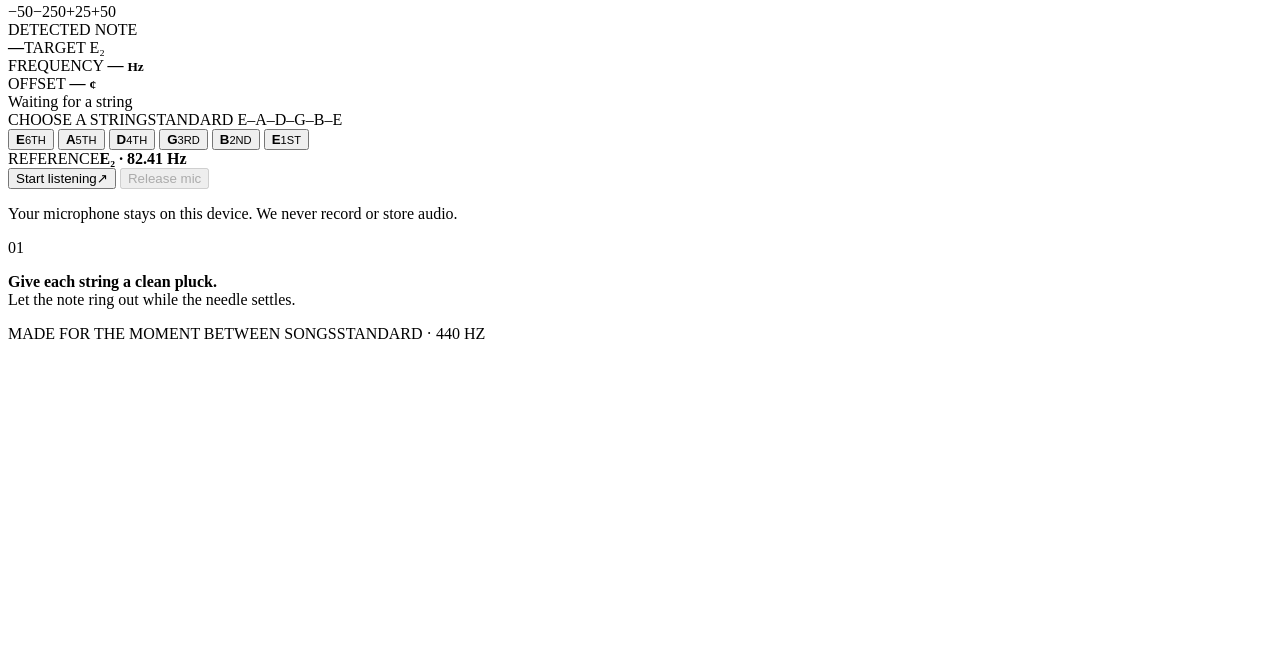
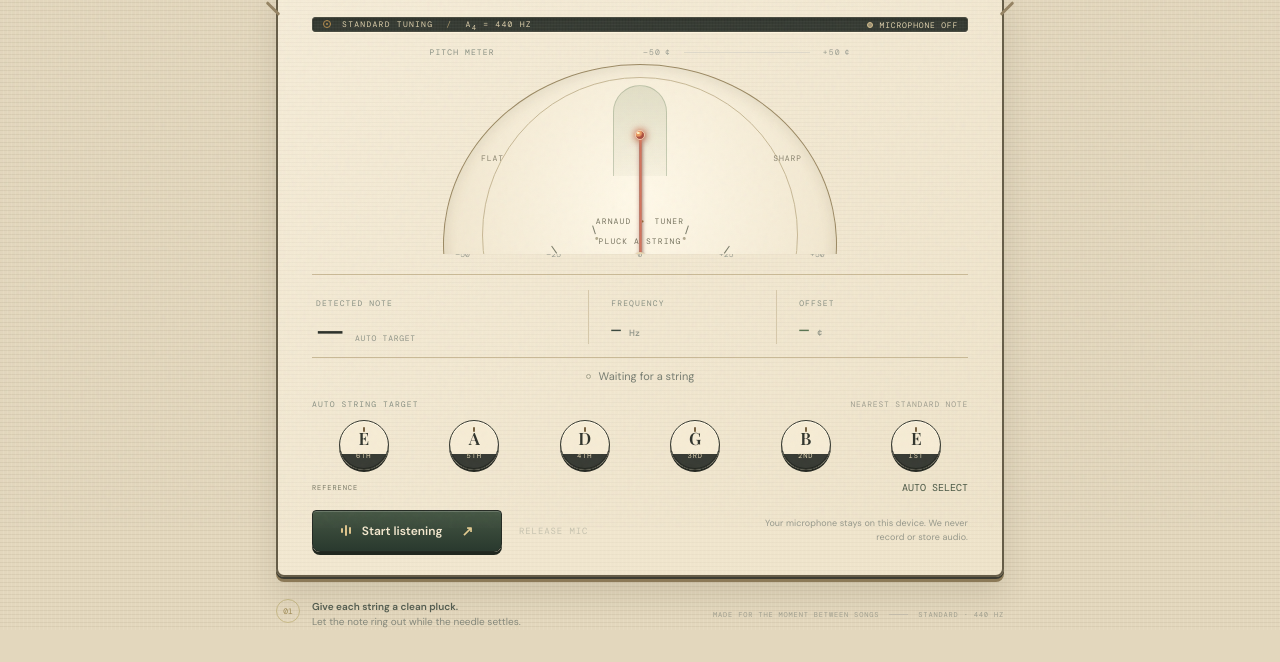
Before and after one commit to atolleter-star/Arnaud-s-Tuner, a plain HTML site: page index.html in a window 1280 px wide. Shown: the part 272-934 px from the top of the page. Before the commit the page ends 800 px from the top, so only its background shows below. Drawn offline with nearby package versions, Linux system fonts and the light colour scheme; the site is published under a folder, as on GitHub Pages, so addresses that start at the root find nothing.

Commit message:
Update index.html

```diff
--- a/index.html
+++ b/index.html
@@ -9,8 +9,8 @@
     <link rel="preconnect" href="https://fonts.googleapis.com" />
     <link rel="preconnect" href="https://fonts.gstatic.com" crossorigin />
     <link href="https://fonts.googleapis.com/css2?family=DM+Mono:wght@400;500&family=DM+Sans:wght@400;500;600;700&family=Playfair+Display:wght@600;700&family=Yellowtail&display=swap" rel="stylesheet" />
-    <script type="module" crossorigin src="/assets/index-CI2aZYXD.js"></script>
-    <link rel="stylesheet" crossorigin href="/assets/index-BIBd9Q_V.css">
+    <script type="module" crossorigin src="./assets/index-CI2aZYXD.js"></script>
+    <link rel="stylesheet" crossorigin href="./assets/index-BIBd9Q_V.css">
   </head>
   <body>
     <main class="app-shell" data-testid="tuner-app">
```
